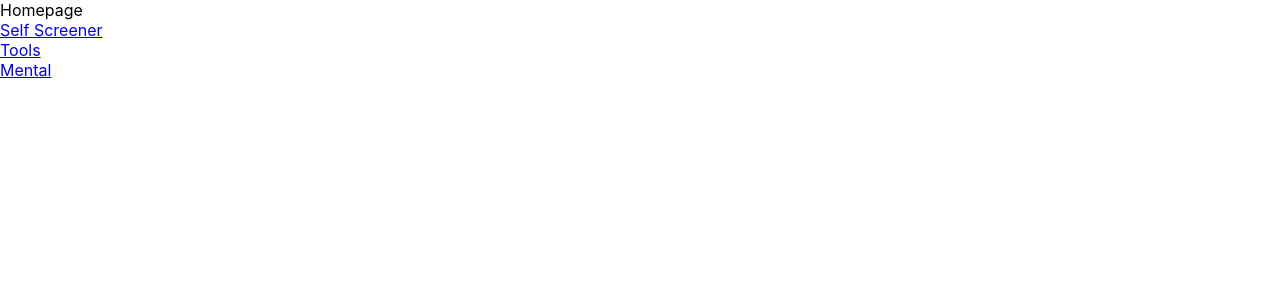
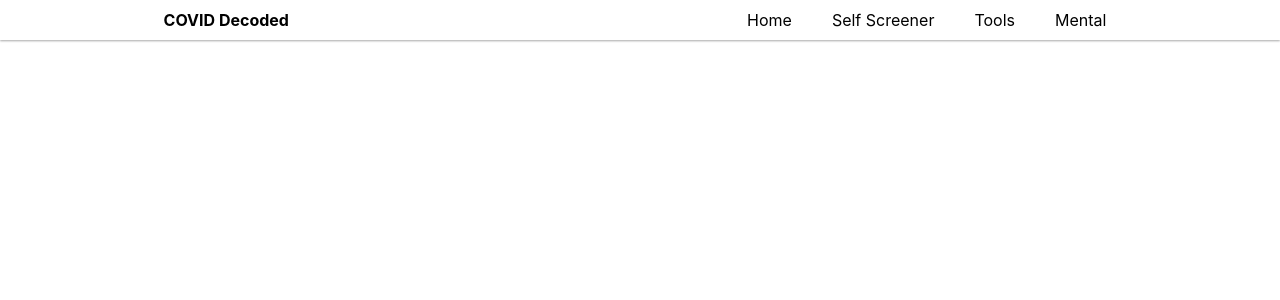
Before and after one commit to VincentChen415/SLOHacksLte, a React (Create React App) app: page / in a window 1280 px wide. Shown: the top 300 px of the page. Built offline with nearby package versions, Linux system fonts and the light colour scheme.

Commit message:
basic nav bar

```diff
--- a/src/App.js
+++ b/src/App.js
@@ -4,11 +4,14 @@ import HomePage from './pages/HomePage/HomePage'
 import ScreenerPage from './pages/ScreenerPage/ScreenerPage'
 import ToolsPage from './pages/ToolsPage/ToolsPage'
 import MentalPage from './pages/MentalPage/MentalPage'
+import Navigation from './components/Navigation/Navigation'
 
 
 function App() {
   return (
     <BrowserRouter>
+      <Navigation />
+      <div>
         <Switch>
           <Route exact path="/" component={HomePage} />
           <Route exact path="/screener" component={ScreenerPage} />
@@ -16,6 +19,7 @@ function App() {
           <Route exact path="/mental" component = {MentalPage} />
           <Route path="/" render={() => <div>404</div>} />
         </Switch>
+      </div>
     </BrowserRouter>
   );
 }
--- /dev/null
+++ b/src/components/Navigation/Navigation.css
@@ -0,0 +1,46 @@
+.nav-container {
+  position: fixed;
+  top: 0;
+  z-index: 100;
+  background-color: white;
+  width: 100vw;
+  -webkit-box-shadow: 0px 1px 2px 0px rgba(0,0,0,0.34);
+  box-shadow: 0px 1px 2px 0px rgba(0,0,0,0.34);
+}
+
+.nav-items {
+  display: flex;
+  flex-direction: row;
+  justify-content: flex-end;
+  margin-right: 12%;
+}
+
+.nav-item {
+  color: black;
+  margin: 10px 20px;
+  text-decoration: none;
+}
+
+.nav-brand {
+  font-weight: bold;
+  position: absolute;
+  left: 12%;
+  margin: 10px;
+}
+
+/* .nav-item:before {
+  content: "";
+  position: absolute;
+  width: 10%;
+  height: 1px;
+  bottom: 7px;
+  background-color: black;
+  visibility: hidden;
+  transform: scaleX(0);
+  transition: all 0.3s ease-in-out;
+}
+
+.nav-item:hover:before {
+  visibility: visible;
+  transform: scaleX(1);
+} */
--- /dev/null
+++ b/src/components/Navigation/Navigation.js
@@ -0,0 +1,31 @@
+import './Navigation.css';
+import React from 'react';
+
+const { Link } = require("react-router-dom");
+
+function Navigation({}) {
+    return(
+        <div className="nav-container">
+            <div className="nav-items">
+                <div className="nav-brand">
+                    COVID Decoded
+                </div>
+                <Link className="nav-item" to={"/"}>
+                    Home
+                </Link>
+                <Link className="nav-item" to={"/screener"}>
+                    Self Screener
+                </Link>
+                <Link className="nav-item" to={"/tools"}>
+                    Tools
+                </Link>
+                <Link className="nav-item" to={"/mental"}>
+                    Mental
+                </Link>
+            </div>
+        </div>
+
+    );
+};
+
+export default Navigation
--- a/src/pages/HomePage/HomePage.css
+++ b/src/pages/HomePage/HomePage.css
@@ -0,0 +1,4 @@
+.homepage-container {
+    background-color: white;
+    height: 200vh;
+}
--- a/src/pages/HomePage/HomePage.js
+++ b/src/pages/HomePage/HomePage.js
@@ -5,23 +5,8 @@ const { Link } = require("react-router-dom");
 
 function HomePage({}) {
     return(
-        <div>
-            <div>Homepage</div>
-            <div>
-                <Link className="" to={"/screener"}>
-                    Self Screener
-                </Link>
-            </div>
-            <div>
-                <Link className="" to={"/tools"}>
-                    Tools
-                </Link>
-            </div>
-            <div>
-                <Link className="" to={"/mental"}>
-                    Mental
-                </Link>
-            </div>
+        <div className="homepage-container">
+            Hi
         </div>
 
     );
```
Also changed, not shown: src/components/random.txt (added), 1 other file (tests, documents, lock files or other folders).
